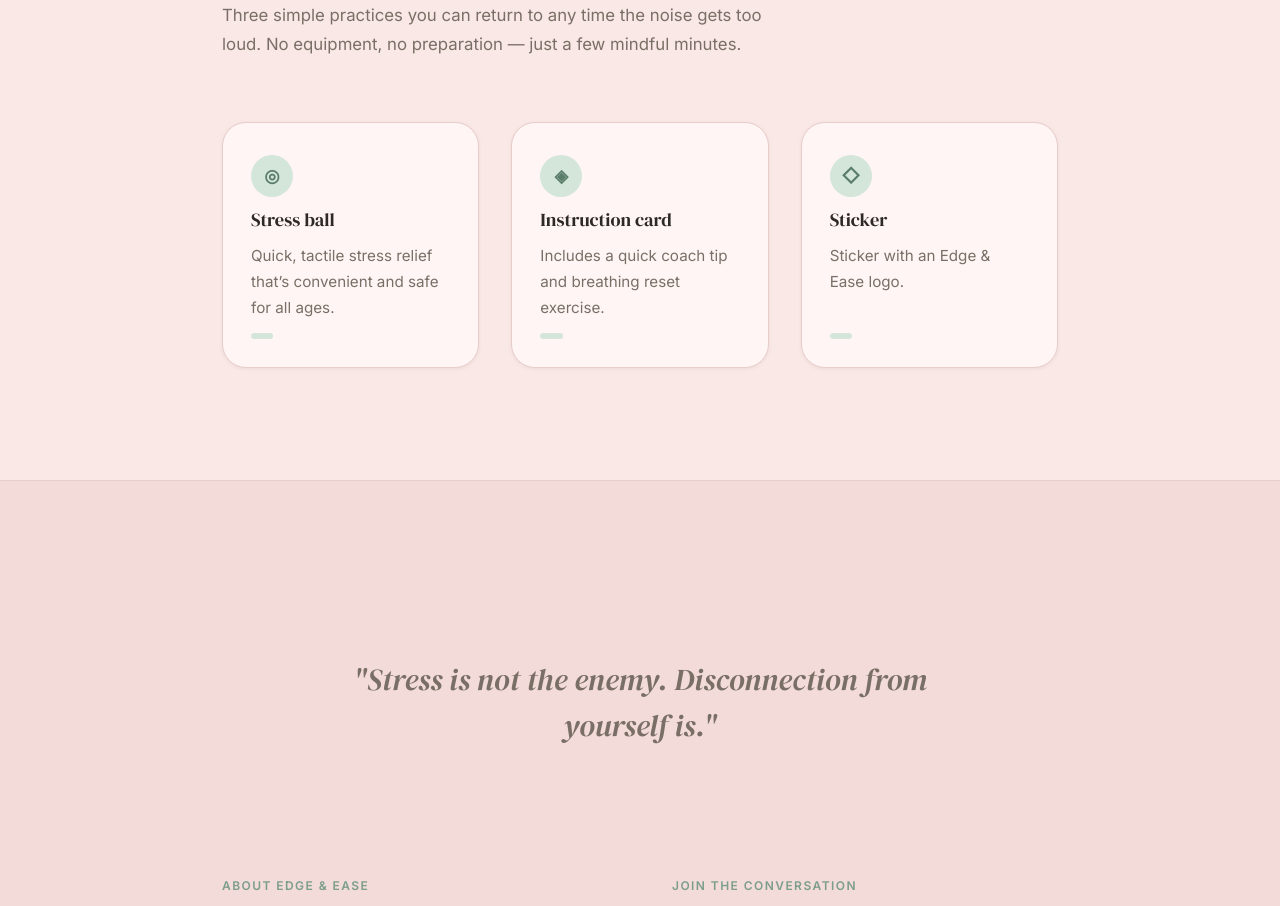
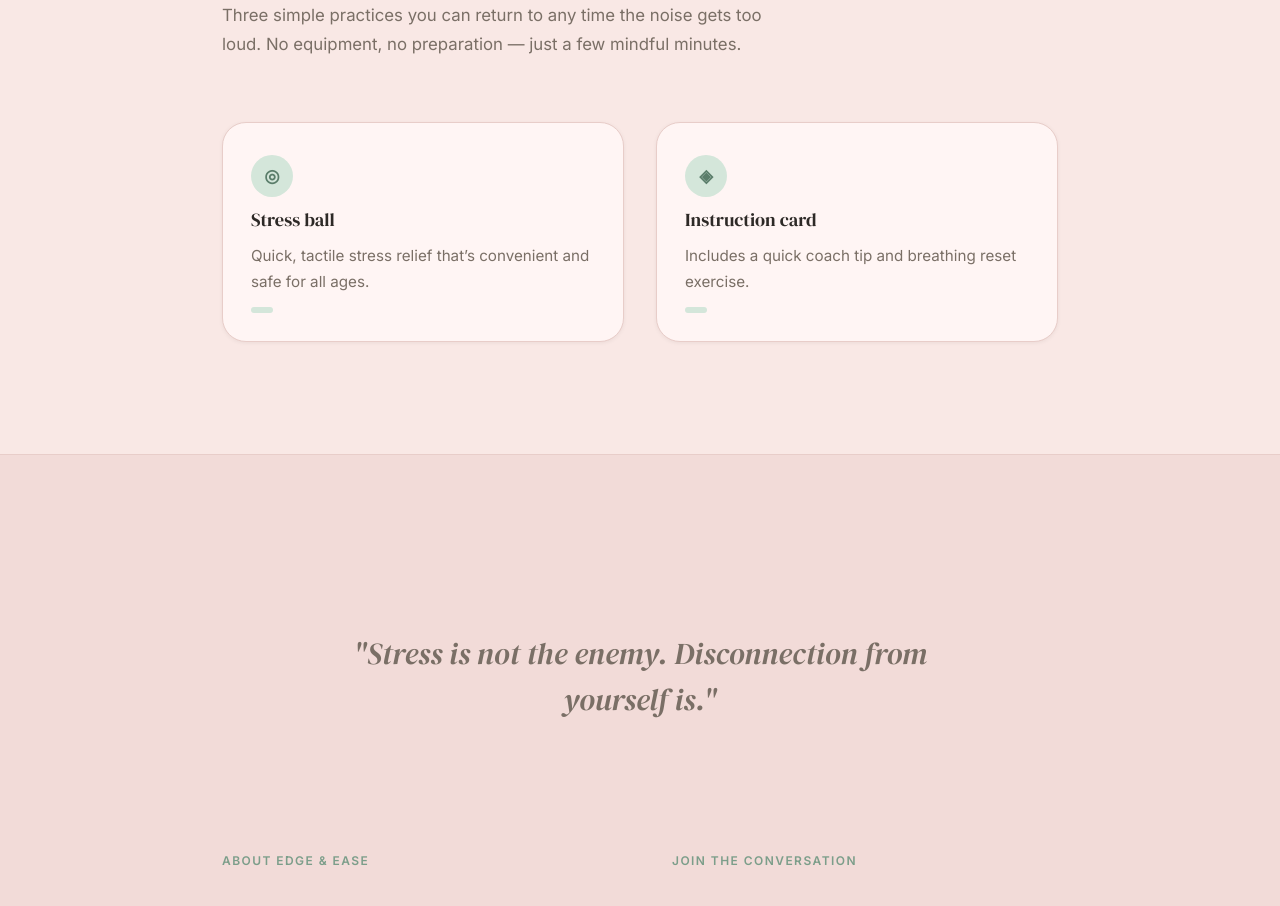
Before and after one commit to violetyan10/Edge-and-Ease, a Vue app in the folder frontend/: page / in a window 1280 px wide. Shown: the part 1720-2626 px from the top of the page. Built offline with nearby package versions, Linux system fonts and the light colour scheme; the HTML template or start-up script is replaced by a standard one.

Commit message:
test_on_mac_7

```diff
--- a/frontend/src/components/StressReliefKitSection.vue
+++ b/frontend/src/components/StressReliefKitSection.vue
@@ -52,13 +52,7 @@ const kitItems = [
     //tag: '3 minutes',
     body: 'Includes a quick coach tip and breathing reset exercise. ',
   },
-  {
-    id: 3,
-    icon: '◇',
-    title: 'Sticker',
-    //tag: '4 minutes',
-    body: 'Sticker with an Edge & Ease logo.',
-  },
+
 ]
 </script>
 
```
